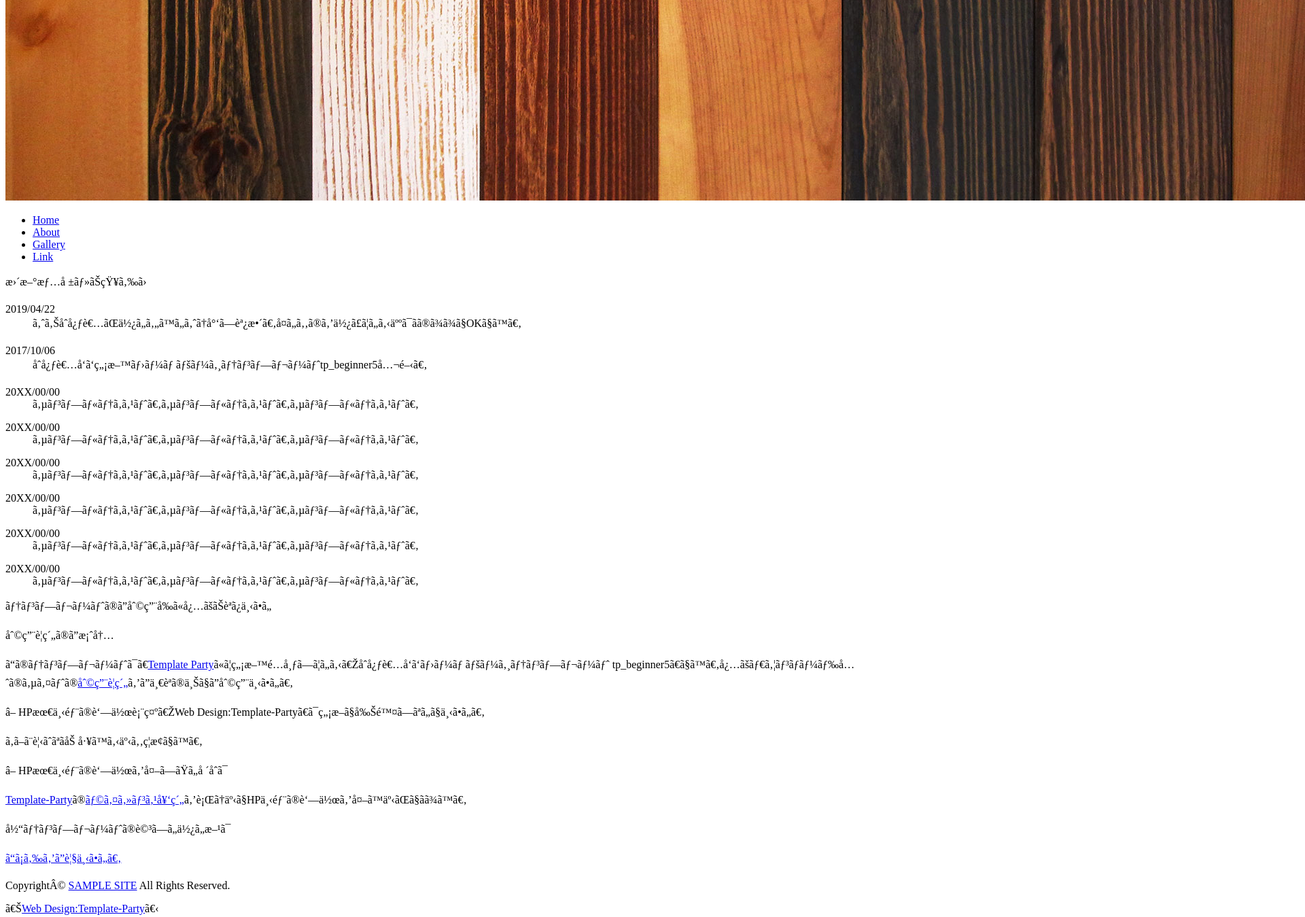
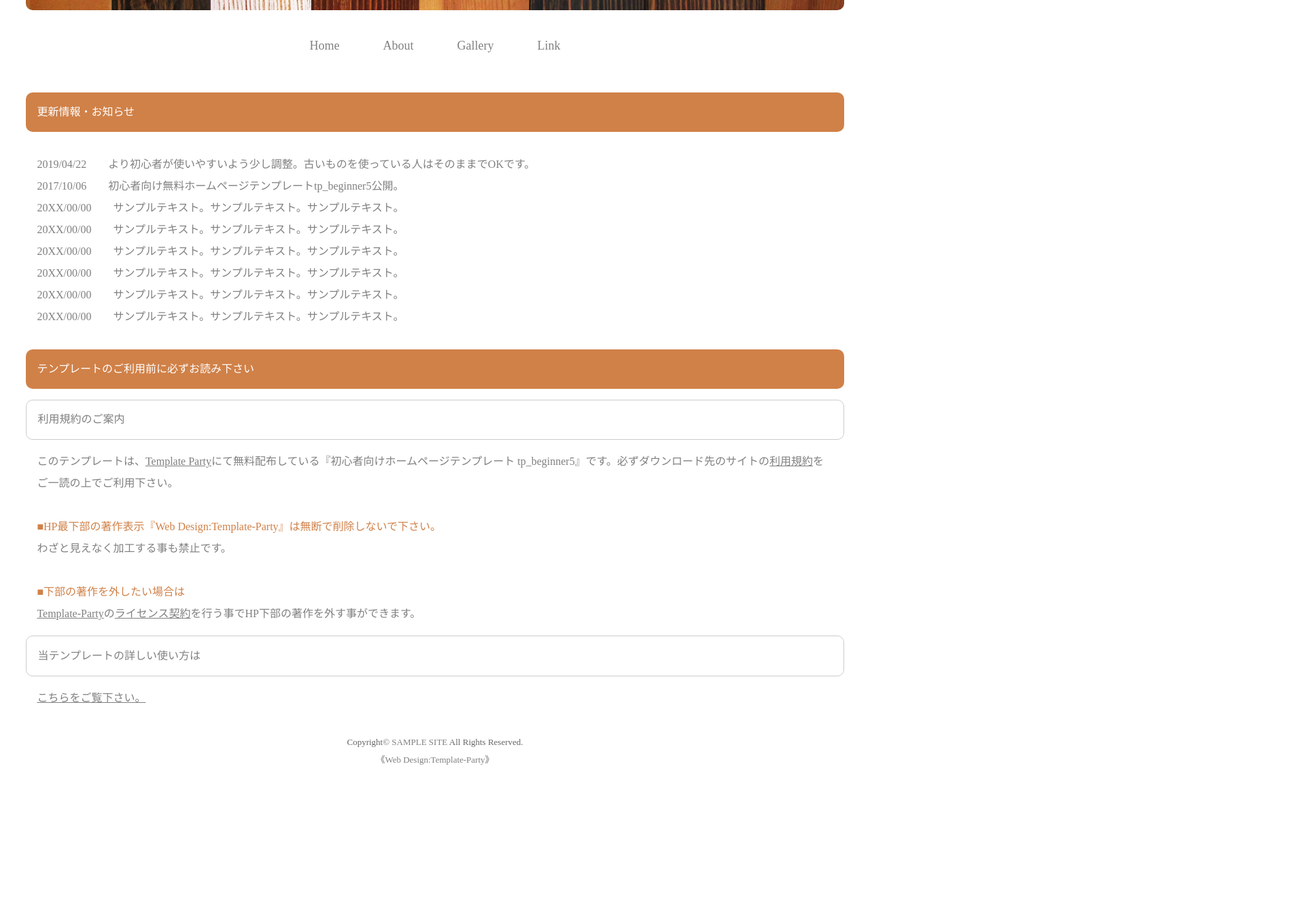
Before and after one commit to choririn29/test1, a plain HTML site: page index.html in a window 1280 px wide. Shown: the part 520-1869 px from the top of the page at 68% size, 1920 px wide, since content can reach past the window. After the commit the page ends 1671 px from the top, so only its background shows below. Drawn offline with Linux system fonts and the light colour scheme.

Commit message:
Update index.html

```diff
--- a/index.html
+++ b/index.html
@@ -1,57 +1,31 @@
 <!DOCTYPE html>
-
-<!-- HTML5を押すと出てくるスニペット
-  <!DOCTYPE html>
-<html lang="en">
+<html lang="ja">
 <head>
   <meta charset="UTF-8">
   <meta name="viewport" content="width=device-width, initial-scale=1.0">
-  <title>Document</title>
+  <link rel="stylesheet" href="style.css">
+  <link rel="stylesheet" href="responsive.css">
+  <title>TEST1</title>
 </head>
 <body>
-</body>
-</html> -->
+<div class="container">
+ <header>
+   <img class="logoimg" src="images/logo.png" alt="logo">
+   <img class="mainimg" src="images/mainimg.jpg" alt="main">
+ </header>
 
-<html lang="ja">
- <head>
-   <link rel="stylesheet" href="stylesheet.css">
-   <title>初心者向けホームページテンプレート</title>
- </head>
- <body>
-
-  <!-- <header>
-    <h1><img src="images/logo.png" alt="logo"></h1>
-    <img src="images/mainimg.jpg" alt="ヘッダーの画像">
-  </header> -->
-
-   <div class="container">
-   <div class="mainimg">
-    <img src="images/logo.png" class="logo">
-    <img src="images/mainimg.jpg" class="main">
-   </div>
-
-   <!-- <nav>
-   </nav> -->
-
-    <div class="menu">
+ <nav>
  <ul>
   <li><a href="#">Home</a></li>
   <li><a href="about.html" target="_blank">About</a></li>
   <li><a href="gallery.html" target="_blank">Gallery</a></li>
   <li><a href="link.html" target="_blank">Link</a></li>
  </ul>
-    </div>
+</nav>
 
-    <!-- <section>
-      <h2>更新情報・お知らせ</h2>
-      <ul><li><span>2019/04/22</span>より初心者が使いやすいよう少し調整。古いものを使っている人はそのままでOKです。</li></ul>
-    </section> -->
-
-    <div class="contents">
-    <div class="topics">
-     <p>更新情報・お知らせ</p>
-    </div>
-      <div class="oshirase">
+<section>
+  <h2 class="s-title"> 更新情報・お知らせ</h2>
+  <div class="s-contents">
     <dl>
       <dt>2019/04/22</dt>
       <dd>より初心者が使いやすいよう少し調整。古いものを使っている人はそのままでOKです。</dd>
@@ -83,51 +57,32 @@
     <dl>
       <dt>20XX/00/00</dt>
       <dd>サンプルテキスト。サンプルテキスト。サンプルテキスト。</dd>
-        </dl>
-      </div>
+    </dl></div>
+</section>
+
+<section>
+  <h2 class="s-title">テンプレートのご利用前に必ずお読み下さい</h2>
+  <h3 class="s-subtitle">利用規約のご案内</h3>
+  <div class="s-contents">
+  <p>このテンプレートは、<a href="#">Template Party</a>にて無料配布している『初心者向けホームページテンプレート tp_beginner5』です。必ずダウンロード先のサイトの<a href="#">利用規約</a>をご一読の上でご利用下さい。</p><br>
+  <p> <span class="s-id">■HP最下部の著作表示『Web Design:Template-Party』は無断で削除しないで下さい。</span></p>
+    <p>わざと見えなく加工する事も禁止です。</p><br>
+    <p><span class="s-id"> ■下部の著作を外したい場合は</span></p>
+    <p><a href="#">Template-Party</a>の<a href="#">ライセンス契約</a>を行う事でHP下部の著作を外す事ができます。</p>
+
   </div>
 
-    <!-- <section>
-      <h2>テンプレートのご利用前に必ずお読み下さい</h2>
-      <h3>利用規約のご案内</h3>
-      <P> <span>■HP最下部の著作表示『Web Design:Template-Party』は無断で削除しないで下さい。</span></p>
-        <p>わざと見えなく加工する事も禁止です。</p> </P>
-      <h3>当テンプレートの詳しい使い方は</h3>
-      <p></p>
-    </section> -->
-
-    <div class="contents">
-    <div class="topics">
-     <p>テンプレートのご利用前に必ずお読み下さい</p>
-    </div>
-
-    <div class="subtopics">
-     <p>利用規約のご案内</p>
-    </div>
-    <div class="sub-contents">
-      <p>このテンプレートは、<a href="#">Template Party</a>にて無料配布している『初心者向けホームページテンプレート tp_beginner5』です。必ずダウンロード先のサイトの<a href="#">利用規約</a>をご一読の上でご利用下さい。</p>
-      <p id=sub>■HP最下部の著作表示『Web Design:Template-Party』は無断で削除しないで下さい。</p>
-      <p>わざと見えなく加工する事も禁止です。</p>
-      <p id=sub>■HP最下部の著作を外したい場合は</p>
-        <p><a href="#">Template-Party</a>の<a href="#">ライセンス契約</a>を行う事でHP下部の著作を外す事ができます。</p>
-    </div>
-      <div class="subtopics">
-        <p>当テンプレートの詳しい使い方は</p>
-      </div>
-      <div class="sub-contents">
+  <h3 class="s-subtitle">当テンプレートの詳しい使い方は</h3>
+  <div class="s-contents">
   <p><a href="#">こちらをご覧下さい。</a></p>
 </div>
-    </div>
-  </div>
-
-  <!-- <footer>
-    Copyright&copy; <a href="#">SAMPLE SITE</a> All Rights Reserved.
-    《<a href="#">Web Design:Template-Party</a>》
-  </footer> -->
+</section>
 
 <footer>
-        <p id="footer1">Copyright© <a href="#">SAMPLE SITE</a> All Rights Reserved.</p>
-        <p id="footer2">《<a href="#">Web Design:Template-Party</a>》</p>
+  Copyright&copy; <a href="#">SAMPLE SITE</a> All Rights Reserved. <br>
+  《<a href="#">Web Design:Template-Party</a>》
 </footer>
+
+</div>
 </body>
 </html>
```
Lines whose indentation alone changed are shown as unchanged.
